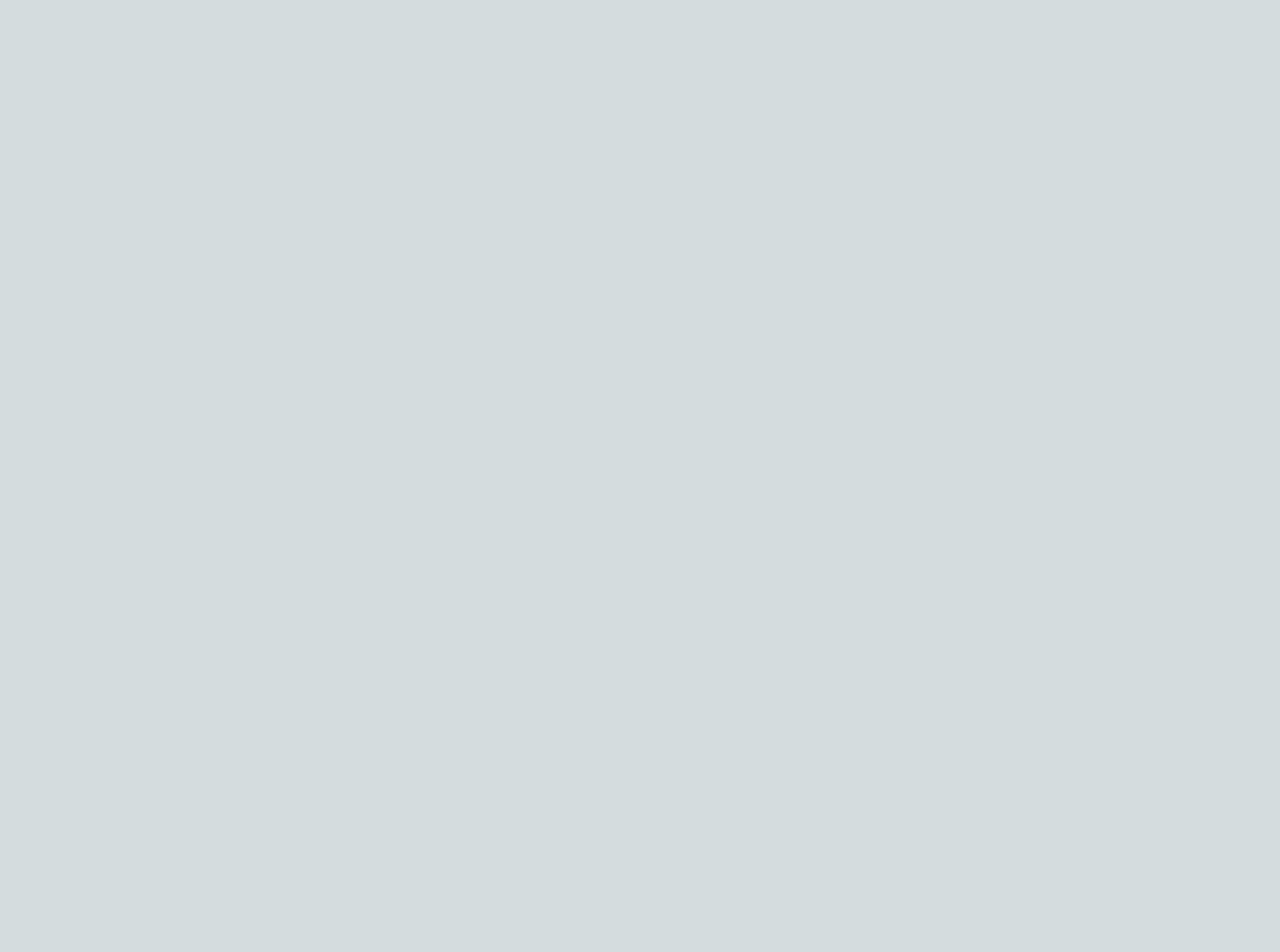
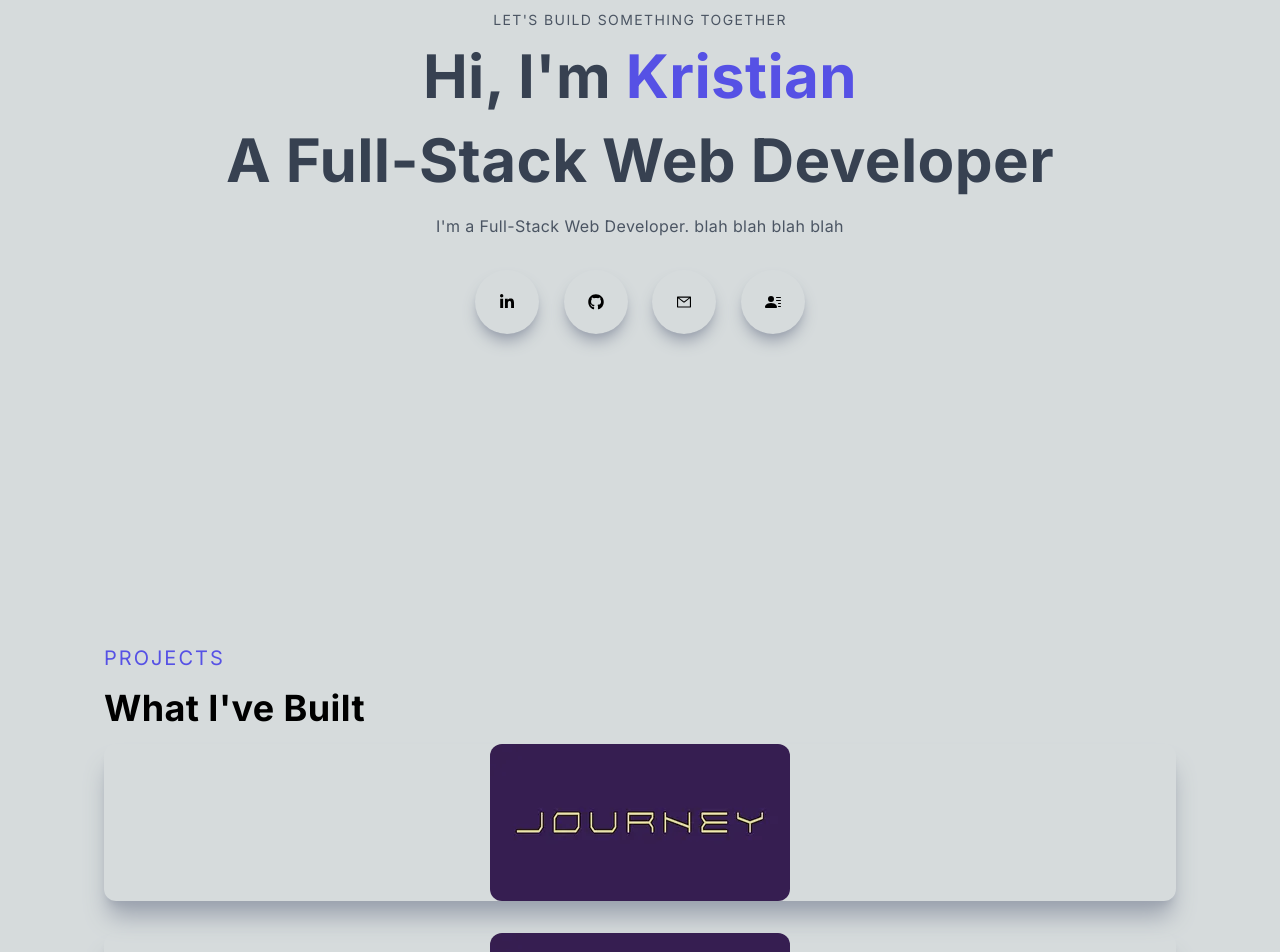
Before and after one commit to KristianCorrea/Next-JS-Portfolio, a Next.js app: page / in a window 1280 px wide. Shown: the part 220-1172 px from the top of the page. Before the commit the page ends 800 px from the top, so only its background shows below. Built offline with nearby package versions, Linux system fonts and the light colour scheme.

Commit message:
Created project are with projectitem sub component.

```diff
--- a/app/globals.css
+++ b/app/globals.css
@@ -16,6 +16,26 @@
   }
 }
 
+@layer base {
+  body {
+    @apply tracking-wide
+  }
+  h1,h2,h3,h4,h5 {
+    @apply font-bold
+  }
+  h1 {
+    @apply text-4xl sm:text-5xl md:text-6xl
+  }
+  h2 {
+    @apply text-3xl sm:text-4xl
+  }
+  li {
+    @apply cursor-pointer
+  }
+  button {
+    @apply shadow-xl shadow-gray-400 rounded-xl uppercase bg-gradient-to-r from-[#5651e5] to-[#709dff] text-white
+  }
+}
 body {
   color: rgb(var(--foreground-rgb));
   background: linear-gradient(
--- a/app/page.js
+++ b/app/page.js
@@ -1,10 +1,14 @@
 import Navbar from "@/components/Navbar";
 import Image from "next/image";
+import Main from "@/components/Main";
+import Projects from "@/components/Projects";
 
 export default function Home() {
   return (
     <main className="bg-backgroundColor flex min-h-screen flex-col items-center justify-between p-24 pt-0">
       <Navbar/>
+      <Main />
+      <Projects />
     </main>
   );
 }
--- /dev/null
+++ b/components/Main.jsx
@@ -0,0 +1,43 @@
+import React from 'react'
+import {FaGithub, FaLinkedinIn} from 'react-icons/fa'
+import {BsFillPersonLinesFill} from 'react-icons/bs'
+import {AiOutlineMail} from 'react-icons/ai'
+
+const Main = () => {
+  return (
+    <div className='w-full h-screen text-center'>
+        <div className='max-w-[1240px] w-full h-full mx-auto p-2 flex justify-center items-center'>
+            <div>
+                <p className="uppercase text-sm tracking-widest text-gray-600">
+                    LET'S BUILD SOMETHING TOGETHER
+                </p>
+                <h1 className='py-4 text-gray-700 dark:text-gray-100'>
+                    Hi, I'm <span className='text-[#5651e5]'>Kristian</span>
+                </h1>
+                <h1 className='py-2 text-gray-700 dark:text-gray-100'>
+                    A Full-Stack Web Developer
+                </h1>
+                <p className="py-4 text-gray-600 max-w-[70%] m-auto">
+                    I'm a Full-Stack Web Developer. blah blah blah blah
+                </p>
+                <div className='flex items-center justify-between max-w-[330px] m-auto py-4'>
+                    <div className='rounded-full shadow-lg shadow-gray-400 p-6 cursor-pointer hover:scale-105 ease-in duration-300'>
+                        <FaLinkedinIn />
+                    </div>
+                    <div className='rounded-full shadow-lg shadow-gray-400 p-6 cursor-pointer hover:scale-105 ease-in duration-300'>
+                        <FaGithub />
+                    </div>
+                    <div className='rounded-full shadow-lg shadow-gray-400 p-6 cursor-pointer hover:scale-105 ease-in duration-300'>
+                        <AiOutlineMail />
+                    </div>
+                    <div className='rounded-full shadow-lg shadow-gray-400 p-6 cursor-pointer hover:scale-105 ease-in duration-300'>
+                        <BsFillPersonLinesFill />
+                    </div>
+                </div>
+            </div>
+        </div>
+    </div>
+  )
+}
+
+export default Main
--- /dev/null
+++ b/components/ProjectItem.jsx
@@ -0,0 +1,20 @@
+import React from 'react'
+import Link from 'next/link'
+import Image from 'next/image'
+
+const ProjectItem = ({title, projectImg, tech, projectUrl}) => {
+  return (
+    <div className='relative flex items-center justify-center h-auto w-full shadow-xl shadow-gray-400 rounded-xl group hover:bg-gradient-to-r from-[#5651e5] to-[#709dff]'>
+        <Image className='rounded-xl group-hover:opacity-10' src={projectImg} alt='/' />
+        <div className='hidden group-hover:block absolute top-[50%] left-[50%] translate-x-[-50%] translate-y-[-50%]'>
+            <h3 className='text-2xl text-white tracking-wider text-center'>{title}</h3>
+            <p className='pb-4 pt-2 text-white text-center'>{tech}</p>
+            <Link href={projectUrl}>
+                <p className='text-center py-3 rounded-lg bg-white text-gray-700 font-bold text-lg cursor-pointer'>More Info</p>
+            </Link>
+        </div>
+    </div>
+  )
+}
+
+export default ProjectItem
--- /dev/null
+++ b/components/Projects.jsx
@@ -0,0 +1,24 @@
+
+import React from 'react'
+import journeyImg from '../public/assets/projects/journey.webp'
+
+import ProjectItem from './ProjectItem'
+
+const Projects = () => {
+  return (
+    <div className='w-full'>
+      <div className='max-w-[1240px] mx-auto px-2 py-16'>
+        <p className='text-xl tracking-widest uppercase text-[#5651e5]'>Projects</p>
+        <h2 className='py-4'>What I've Built</h2>
+        <div className='grid md:grid-col-2 gap-8'>
+
+          <ProjectItem title="Journey" projectImg={journeyImg} tech="ReactJS" projectUrl={journeyImg}/>
+          <ProjectItem title="BackEnd" projectImg={journeyImg} tech="NodeJS" projectUrl={journeyImg}/>
+
+        </div>
+      </div>
+    </div>
+  )
+}
+
+export default Projects
```
Also changed, not shown: components/Home.jsx (deleted), public/assets/projects/journey.webp (added).
